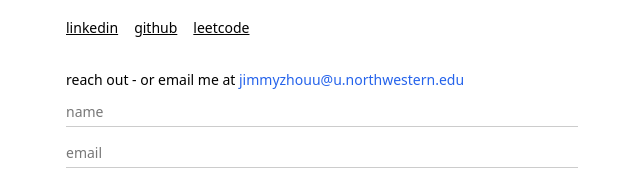
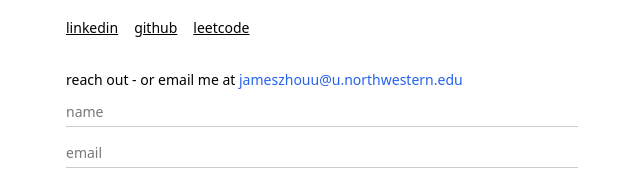
Before and after one commit to jameszhouu/jameszhou.dev, a website: page index.html in a window 1280 px wide. Shown: the part 172-349 px from the top of the page, 318-958 px from the left. Drawn offline with Linux system fonts and the light colour scheme.

Commit message:
new email

```diff
--- a/index.html
+++ b/index.html
@@ -18,7 +18,7 @@
         <a href="https://www.linkedin.com/in/jameszhouu/" target="_blank" rel="noopener noreferrer">linkedin</a><a href="https://github.com/jzhou-dev" target="_blank" rel="noopener noreferrer">github</a><a href="https://leetcode.com/u/jimmmy0818/" target="_blank" rel="noopener noreferrer">leetcode</a>
       </nav>
       <form id="contact-form">
-        <p class="contact-intro">reach out - or email me at <a class="blue-link" id="contact-email" href="mailto:jimmyzhouu@u.northwestern.edu">jimmyzhouu@u.northwestern.edu</a></p>
+        <p class="contact-intro">reach out - or email me at <a class="blue-link" id="contact-email" href="mailto:jameszhouu@u.northwestern.edu">jameszhouu@u.northwestern.edu</a></p>
         <input class="honeypot" name="website" tabindex="-1" autocomplete="off" aria-hidden="true">
         <input maxlength="100" name="name" aria-label="name" placeholder="name" autocomplete="name" required>
         <input maxlength="254" name="email" type="email" aria-label="email" placeholder="email" autocomplete="email" required>
```
